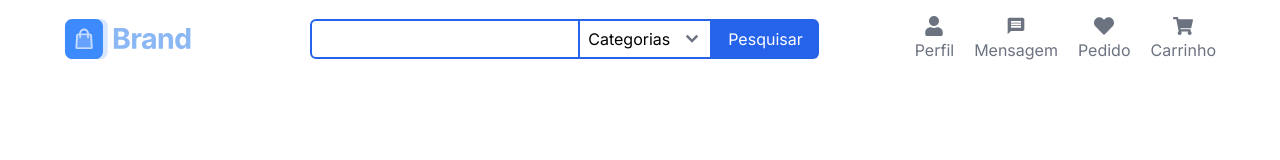
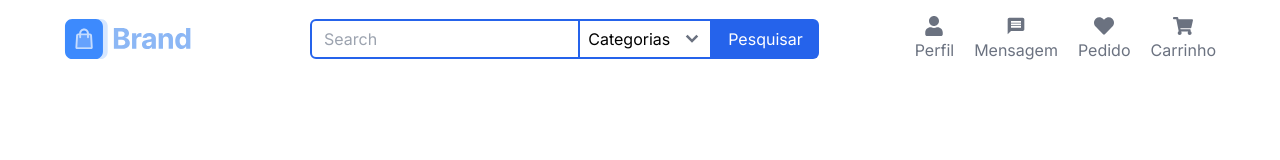
Before and after one commit to Code4FunX/e-commerce, a Next.js app: page / in a window 1280 px wide. Shown: the top 160 px of the page. Built offline with nearby package versions, Linux system fonts and the light colour scheme.

Commit message:
feat: add input placeholder

```diff
--- a/src/components/Header/index.tsx
+++ b/src/components/Header/index.tsx
@@ -6,13 +6,14 @@ import LogoWithName from '@/assets/logo-with-name.svg'
 
 export const Header = () => {
   return (
-    <header className="flex w-full justify-center py-4">
+    <header className="flex w-full justify-center bg-white py-4">
       <div className="custom-container flex w-full items-center justify-between">
         <Image src={LogoWithName} alt="logo" width={150} height={56} />
-        <div className="flex h-10 flex-1 px-24">
+        <div className="hidden h-10 flex-1 px-24 md:flex">
           <input
-            className="w-full rounded-s-md border-2 border-blue-600"
+            className="w-full rounded-s-md border-2 border-blue-600 px-3"
             type="text"
+            placeholder="Search"
           />
           <div className="flex h-auto items-center justify-center gap-x-3 border-y-2 border-e-2 border-blue-600 px-2">
             <span className="text-base">Categorias</span>
@@ -22,7 +23,7 @@ export const Header = () => {
             Pesquisar
           </button>
         </div>
-        <div className="flex items-center justify-center gap-x-5">
+        <div className="hidden items-center justify-center gap-x-5 md:flex">
           <div className="flex flex-col items-center gap-y-0.5">
             <FaUser className="text-xl text-gray-500" />
             <span className="text-gray-500">Perfil</span>
```
